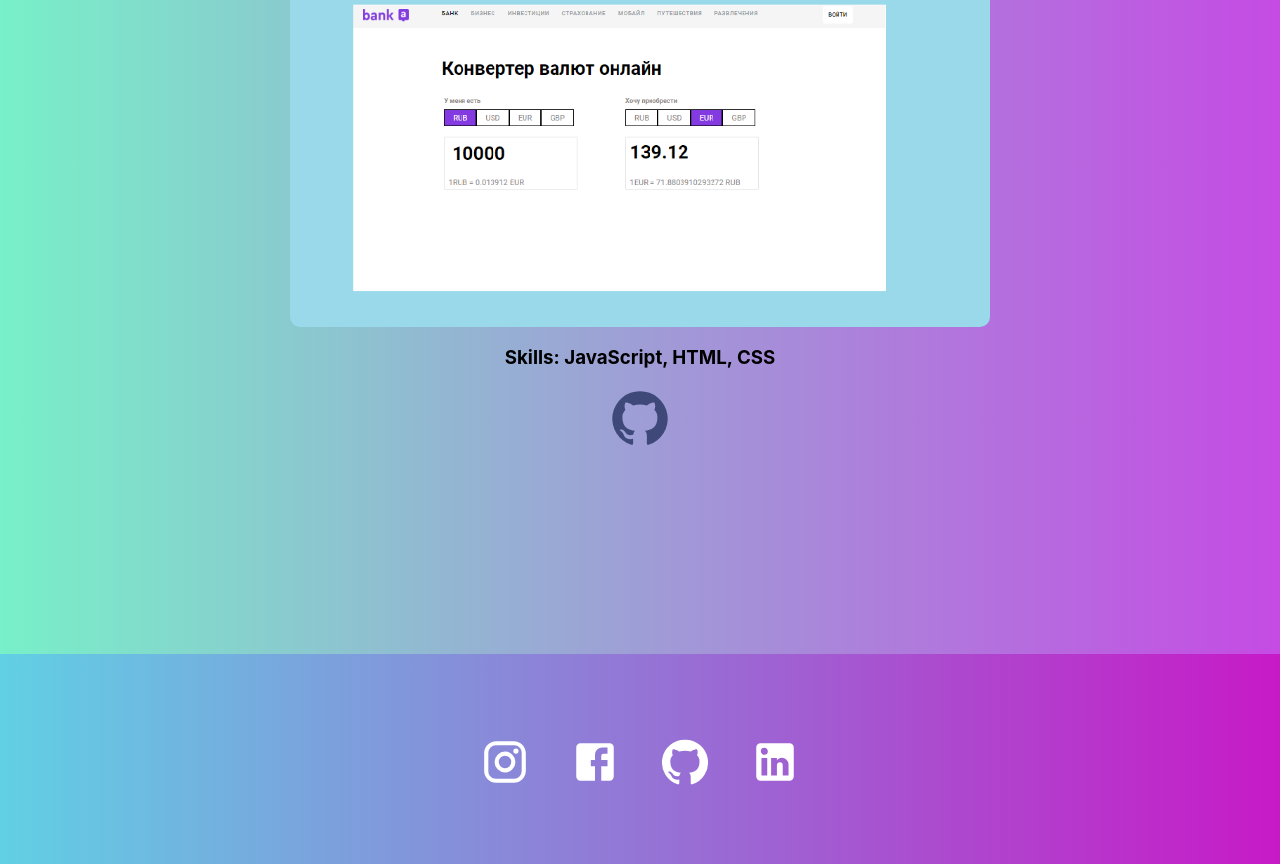
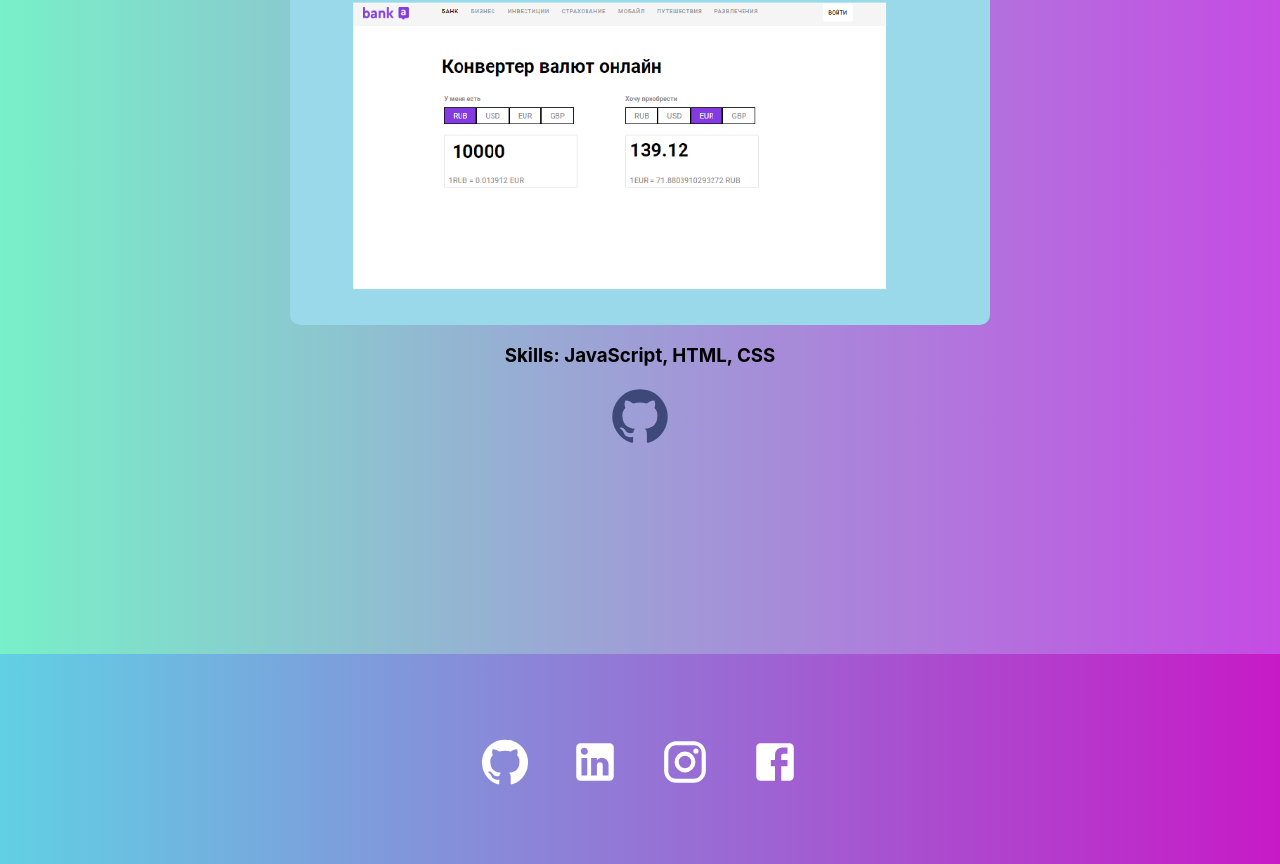
Before and after one commit to alinacaf10/Portfolio, a React (Create React App) app: page /projects/1 in a window 1280 px wide. Shown: the part 346-1210 px from the top of the page. Built offline with nearby package versions, Linux system fonts and the light colour scheme.

Commit message:
Update links

```diff
--- a/src/comps/Footer.js
+++ b/src/comps/Footer.js
@@ -6,10 +6,19 @@ function Footer() {
     return (
         <div className='footer'>
             <div className='socialMedia'>
-                <Instagram />
-                <Facebook />
+                <a href='https://github.com/alinacaf10'>
                 <GitHub />
+                </a>
+                <a href='https://www.linkedin.com/in/ali-nacafov-40ba19225/'>
                 <LinkedIn />
+                </a>
+                <a href="https://www.instagram.com/thenacaf/">
+                    <Instagram />
+                </a>
+                <a href='https://www.facebook.com/profile.php?id=100006247608419'>
+                    <Facebook />
+                </a>
+
             </div>
         </div>
     )
--- a/src/helpers/ProjectList.js
+++ b/src/helpers/ProjectList.js
@@ -5,17 +5,21 @@ export const projecList = [
     {
         name: "Calculator",
         image: Calculator,
-        skills: "JavaScript, HTML, CSS, React, Redux"
+        skills: "JavaScript, HTML, CSS, React, Redux",
+        link:"https://github.com/alinacaf10/react-calculator"
+
     },
     {
         name: "ExChange App",
         image: FigmaBank,
-        skills: "JavaScript, HTML, CSS"
+        skills: "JavaScript, HTML, CSS",
+        link:"https://github.com/alinacaf10/figmaBank"
 
     },
     {
         name: "Movie Finder",
         image: Movie,
-        skills: "JavaScript, HTML, CSS, React, Redux"
+        skills: "JavaScript, HTML, CSS, React, Redux",
+        link:"https://github.com/alinacaf10/React-Movie/tree/main/Movie"
     }
 ]
--- a/src/pages/ProjectDisplay.js
+++ b/src/pages/ProjectDisplay.js
@@ -11,7 +11,9 @@ function ProjectDisplay() {
         <h1>{project.name}</h1>
         <img src={project.image}/>
         <h3>Skills: {project.skills}</h3>
+        <a href={project.link}>
         <GitHub/>
+        </a>
     </div>
   )
 }
```
